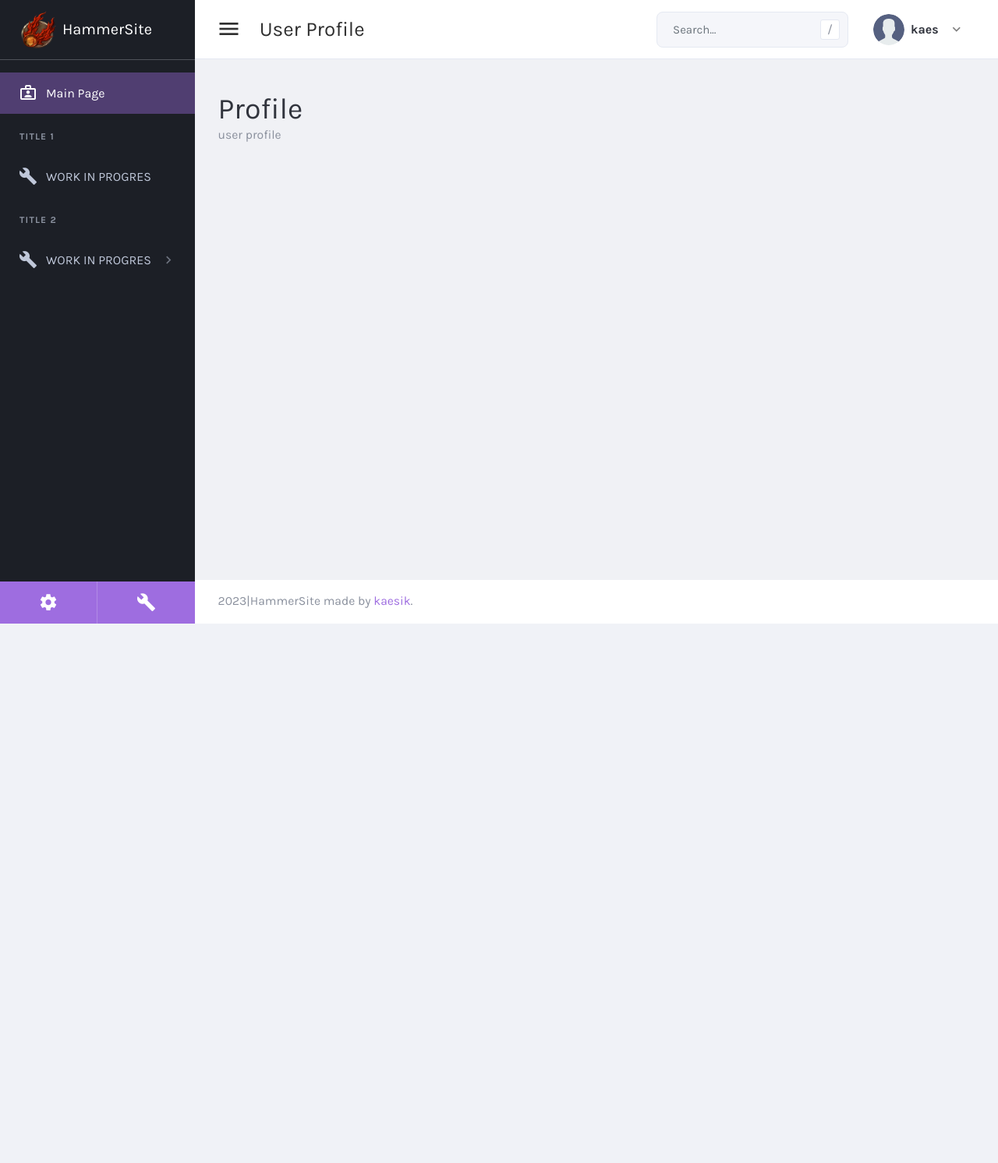
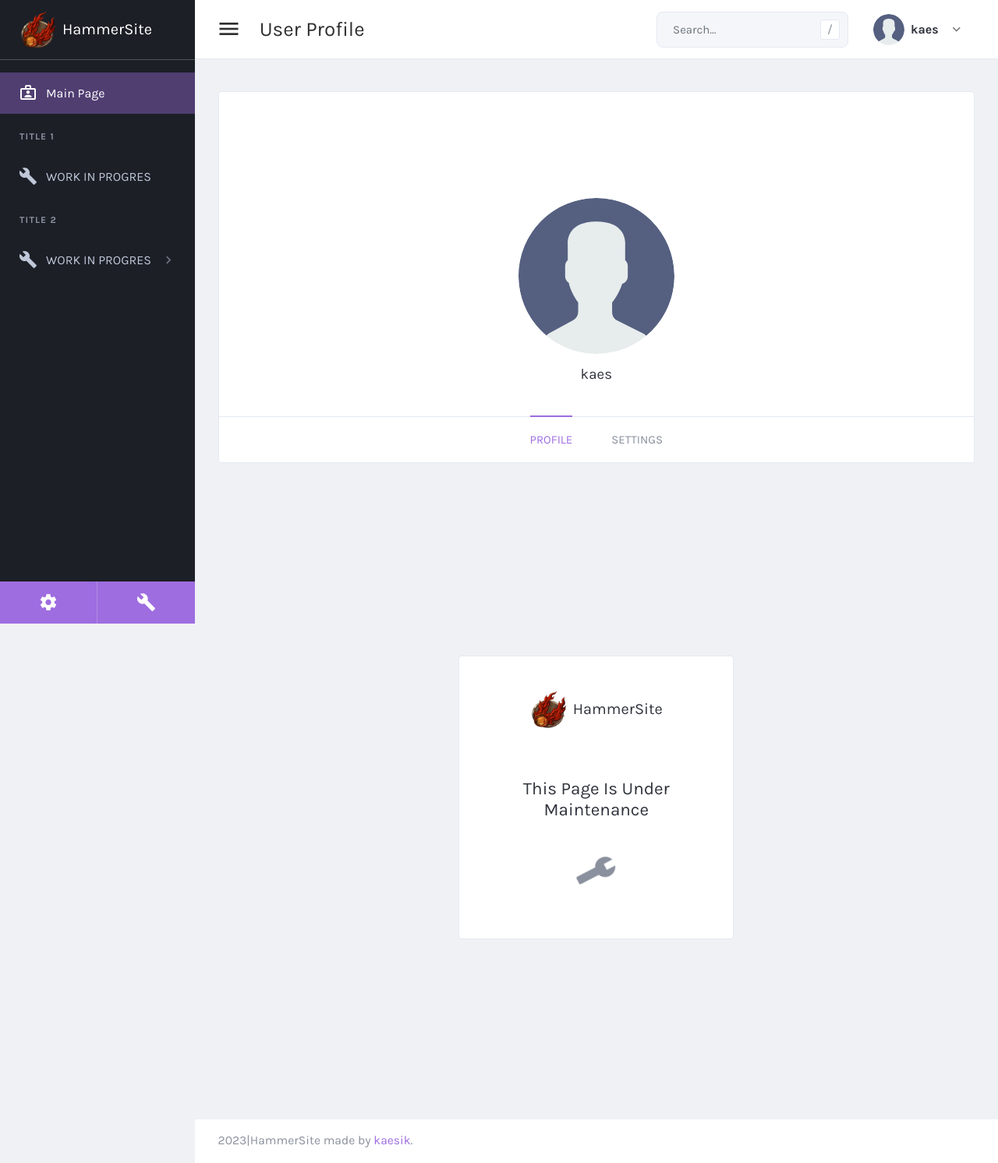
Before and after one commit to kaesik/HammerSite, a Django app: page /user-profile/ in a window 1280 px wide. Shown: the whole page at 78% size. Before the commit the page ends 800 px from the top, so only its background shows below. Run offline with Django 4.2, Linux system fonts and the light colour scheme; a user stored in the database is signed in; parts of the project's set-up code (start-up, migrations or seed data) failed here and were passed over; some libraries are stand-ins or nearby versions.

Commit message:
working on user profile

```diff
--- a/main/templates/main/user-profile.html
+++ b/main/templates/main/user-profile.html
@@ -1,6 +1,39 @@
 {% extends 'main.html' %}
 
 {% block content %}
-    <h1>Profile</h1>
-    <p>user profile</p>
+
+<div class="content">
+    <div class="card card-default card-profile">
+        <div class="card-header-bg" style=""></div>
+        <div class="card-body card-profile-body">
+            <div class="profile-avata">
+            <img class="rounded-circle" src="{{ request.user.avatar.url }}" alt="Avatar Image" width="200rem">
+                {% if request.user.first_name and request.user.last_name %}
+                    <span class="h5 d-block mt-3 mb-2">{{ request.user.first_name }} {{ request.user.last_name }}</span>
+                    <span class="d-block">{{ request.user.username }}</span>
+                {% elif request.user.first_name %}
+                    <span class="h5 d-block mt-3 mb-2">{{ request.user.first_name }}</span>
+                    <span class="d-block">{{ request.user.username }}</span>
+                {% else %}
+                    <span class="h5 d-block mt-3 mb-2">{{ request.user.username }}</span>
+                {% endif %}
+            </div>
+        </div>
+        <div class="card-footer card-profile-footer">
+            <ul class="nav nav-border-top justify-content-center">
+                <li class="nav-item">
+                    <a class="nav-link active" href="{% url 'user-profile' %}">Profile</a>
+                </li>
+                <li class="nav-item">
+                    <a class="nav-link" href="{% url 'user-profile-settings' %}">Settings</a>
+                </li>
+            </ul>
+        </div>
+    </div>
+
+    <div class="row">
+    {% include 'maintenance.html' %}
+    </div>
+</div>
+
 {% endblock %}
--- a/main/views.py
+++ b/main/views.py
@@ -64,8 +64,10 @@ def logout_user(request):
     return redirect('home')
 
 
+@login_required(login_url='login')
 def user_profile(request):
     title = 'User Profile'
+
     context = {'title': title}
     return render(request, 'main/user-profile.html', context)
 
@@ -73,6 +75,7 @@ def user_profile(request):
 @login_required(login_url='login')
 def user_profile_settings(request):
     title = 'User Profile Settings'
+
     context = {'title': title}
     return render(request, 'main/user-profile-settings.html', context)
 
--- a/templates/main.html
+++ b/templates/main.html
@@ -11,7 +11,7 @@
                     NProgress.configure({ showSpinner: false });
                     NProgress.start();
                 </script>
-        <div id="toaster"></div>
+{#        <div id="toaster"></div>#}
         <div class="wrapper">
 
             <!-- left sidebar -->
@@ -24,10 +24,8 @@
 
                 <!-- main body -->
                 <div class="content-wrapper">
-                    <div class="content">
-                        {% block content %}
-                        {% endblock %}
-                    </div>
+                    {% block content %}
+                    {% endblock %}
                 </div>
 
                 <!-- footer -->
--- /dev/null
+++ b/templates/maintenance.html
@@ -0,0 +1,20 @@
+<body class="bg-light-gray" id="body">
+  <div class="container d-flex align-items-center justify-content-center" style="min-height: 100vh">
+  <div class="d-flex flex-column justify-content-between">
+    <div class="row justify-content-center mt-5">
+      <div class="col-md-10">
+        <div class="card card-default">
+          {% include 'sign-header.html' %}
+          <div class="card-body p-7 text-center">
+
+            <h4 class="text-dark mb-6 ">This Page Is Under Maintenance</h4>
+              <i class="mdi mdi-wrench mdi-48px mdi-spin"></i>
+          </div>
+        </div>
+      </div>
+    </div>
+  </div>
+</div>
+
+
+</body>
```
Also changed, not shown: main/templates/main/home.html (+6 -4 lines), main/templates/main/user-profile-settings.html (+35 -2 lines), db.sqlite3, setup.py (added).
